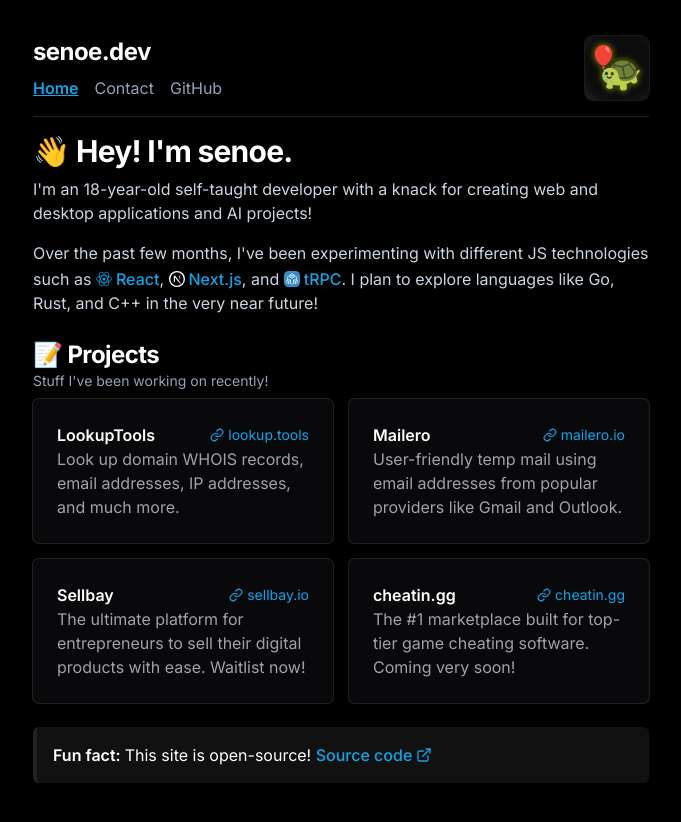
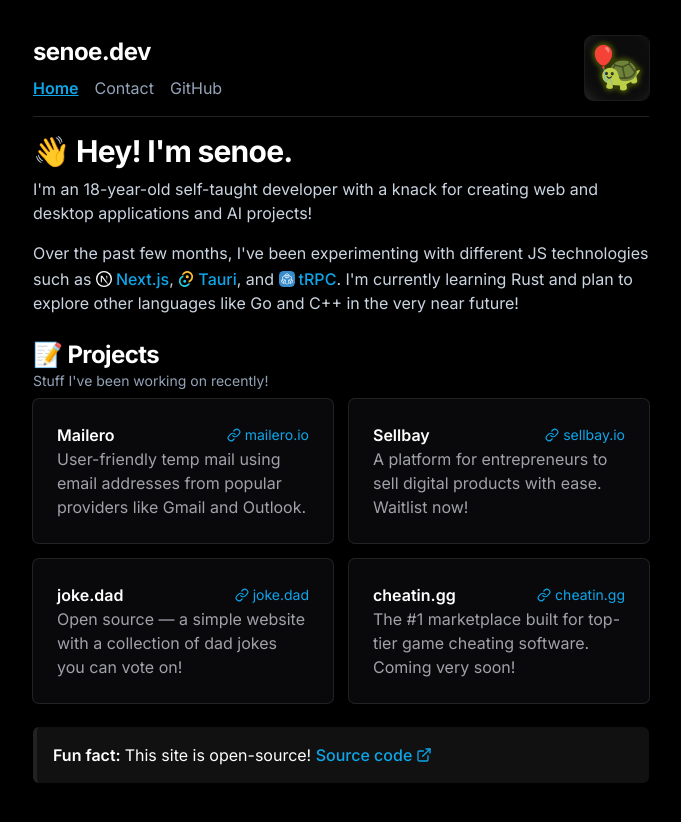
Before and after one commit to senoe/senoe.dev, a Next.js app: page / in a window 1280 px wide. Shown: the whole page, without its empty margins (299-980 px from the left). Built offline with nearby package versions, Linux system fonts and the light colour scheme.

Commit message:
fix: content

```diff
--- a/src/app/page.tsx
+++ b/src/app/page.tsx
@@ -1,6 +1,6 @@
 import CLink from '@senoe/components/clink';
 import NextjsIcon from '@senoe/components/icons/nextjs-icon';
-import ReactIcon from '@senoe/components/icons/react-icon';
+import TauriIcon from '@senoe/components/icons/tauri-icon';
 import TRPCIcon from '@senoe/components/icons/trpc-icon';
 import ProjectList from '@senoe/components/project-list';
 import { ExternalLinkIcon } from 'lucide-react';
@@ -26,18 +26,18 @@
             technologies such as{' '}
             <CLink
               className="relative top-0.5 inline-flex items-center space-x-1"
-              href="https://react.dev"
+              href="https://nextjs.org"
               target="_blank"
             >
-              <ReactIcon /> <span>React</span>
+              <NextjsIcon /> <span>Next.js</span>
             </CLink>
             ,{' '}
             <CLink
               className="relative top-0.5 inline-flex items-center space-x-1"
-              href="https://nextjs.org"
+              href="https://tauri.app"
               target="_blank"
             >
-              <NextjsIcon /> <span>Next.js</span>
+              <TauriIcon /> <span>Tauri</span>
             </CLink>
             , and{' '}
             <CLink
@@ -47,8 +47,8 @@
             >
               <TRPCIcon /> <span>tRPC</span>
             </CLink>
-            . I plan to explore languages like Go, Rust, and C++ in the very
-            near future!
+            . I'm currently learning Rust and plan to explore other languages
+            like Go and C++ in the very near future!
           </p>
         </div>
       </div>
--- a/src/components/icons/react-icon.tsx
+++ /dev/null
@@ -1,12 +0,0 @@
-export default function ReactIcon() {
-  return (
-    <svg width="1em" height="1em" fill="none" viewBox="-10.5 -9.45 21 18.9">
-      <circle cx={0} cy={0} r={2} fill="currentColor" />
-      <g strokeWidth={1} stroke="currentColor" fill="none">
-        <ellipse rx={10} ry={4.5} />
-        <ellipse rx={10} ry={4.5} transform="rotate(60)" />
-        <ellipse rx={10} ry={4.5} transform="rotate(120)" />
-      </g>
-    </svg>
-  );
-}
--- /dev/null
+++ b/src/components/icons/tauri-icon.tsx
@@ -0,0 +1,27 @@
+export default function TauriIcon() {
+  return (
+    <svg
+      width="1em"
+      height="1em"
+      xmlns="http://www.w3.org/2000/svg"
+      viewBox="0 0 128 128"
+    >
+      <path
+        fill="#ffc131"
+        d="M86.242 46.547a12.19 12.19 0 0 1-24.379 0c0-6.734 5.457-12.191 12.191-12.191a12.19 12.19 0 0 1 12.188 12.191zm0 0"
+      />
+      <path
+        fill="#24c8db"
+        d="M41.359 81.453a12.19 12.19 0 1 1 24.383 0c0 6.734-5.457 12.191-12.191 12.191S41.36 88.187 41.36 81.453zm0 0"
+      />
+      <path
+        fill="#ffc131"
+        d="M99.316 85.637a46.5 46.5 0 0 1-16.059 6.535 32.675 32.675 0 0 0 1.797-10.719 33.3 33.3 0 0 0-.242-4.02 32.69 32.69 0 0 0 6.996-3.418 32.7 32.7 0 0 0 12.066-14.035 32.71 32.71 0 0 0-21.011-44.934 32.72 32.72 0 0 0-33.91 10.527 32.85 32.85 0 0 0-1.48 1.91 54.32 54.32 0 0 0-17.848 5.184A46.536 46.536 0 0 1 60.25 2.094a46.53 46.53 0 0 1 26.34-.375c8.633 2.418 16.387 7.273 22.324 13.984s9.813 15 11.16 23.863a46.537 46.537 0 0 1-20.758 46.071zM30.18 41.156l11.41 1.402a32.44 32.44 0 0 1 1.473-6.469 46.44 46.44 0 0 0-12.883 5.066zm0 0"
+      />
+      <path
+        fill="#24c8db"
+        d="M28.207 42.363a46.49 46.49 0 0 1 16.188-6.559 32.603 32.603 0 0 0-2.004 11.297 32.56 32.56 0 0 0 .188 3.512 32.738 32.738 0 0 0-6.859 3.371A32.7 32.7 0 0 0 23.652 68.02c-2.59 5.742-3.461 12.113-2.52 18.34s3.668 12.051 7.844 16.77 9.617 8.129 15.684 9.824 12.496 1.605 18.512-.262a32.72 32.72 0 0 0 15.402-10.266 34.9 34.9 0 0 0 1.484-1.918 54.283 54.283 0 0 0 17.855-5.223 46.528 46.528 0 0 1-8.723 16.012 46.511 46.511 0 0 1-21.918 14.609 46.53 46.53 0 0 1-26.34.375 46.6 46.6 0 0 1-22.324-13.984A46.56 46.56 0 0 1 7.453 88.434a46.53 46.53 0 0 1 3.582-26.098 46.533 46.533 0 0 1 17.172-19.973zm69.074 44.473c-.059.035-.121.066-.18.102.059-.035.121-.066.18-.102zm0 0"
+      />
+    </svg>
+  );
+}
--- a/src/components/project-card.tsx
+++ b/src/components/project-card.tsx
@@ -14,7 +14,7 @@
 }: ProjectCardProps) {
   return (
     <Link href={href} target="_blank">
-      <div className="h-36 rounded-md bg-zinc-950 p-6 ring-1 ring-[#222] transition-colors hover:bg-[#111]">
+      <div className="rounded-md bg-zinc-950 p-6 ring-1 ring-[#222] transition-colors hover:bg-[#111]">
         <div className="flex justify-between">
           <h4 className="font-semibold">{title}</h4>
           <div className="inline-flex items-center space-x-1 text-sm text-sky-500">
--- a/src/components/project-list.tsx
+++ b/src/components/project-list.tsx
@@ -3,12 +3,6 @@
 } from '@senoe/components/project-card';
 
 const projects: ProjectCardProps[] = [
-  {
-    title: 'LookupTools',
-    href: 'https://lookup.tools',
-    description:
-      'Look up domain WHOIS records, email addresses, IP addresses, and much more.'
-  },
   {
     title: 'Mailero',
     href: 'https://mailero.io',
@@ -19,7 +13,13 @@
     title: 'Sellbay',
     href: 'https://sellbay.io',
     description:
-      'The ultimate platform for entrepreneurs to sell their digital products with ease. Waitlist now!'
+      'A platform for entrepreneurs to sell digital products with ease. Waitlist now!'
+  },
+  {
+    title: 'joke.dad',
+    href: 'https://joke.dad',
+    description:
+      'Open source — a simple website with a collection of dad jokes you can vote on!'
   },
   {
     title: 'cheatin.gg',
```
